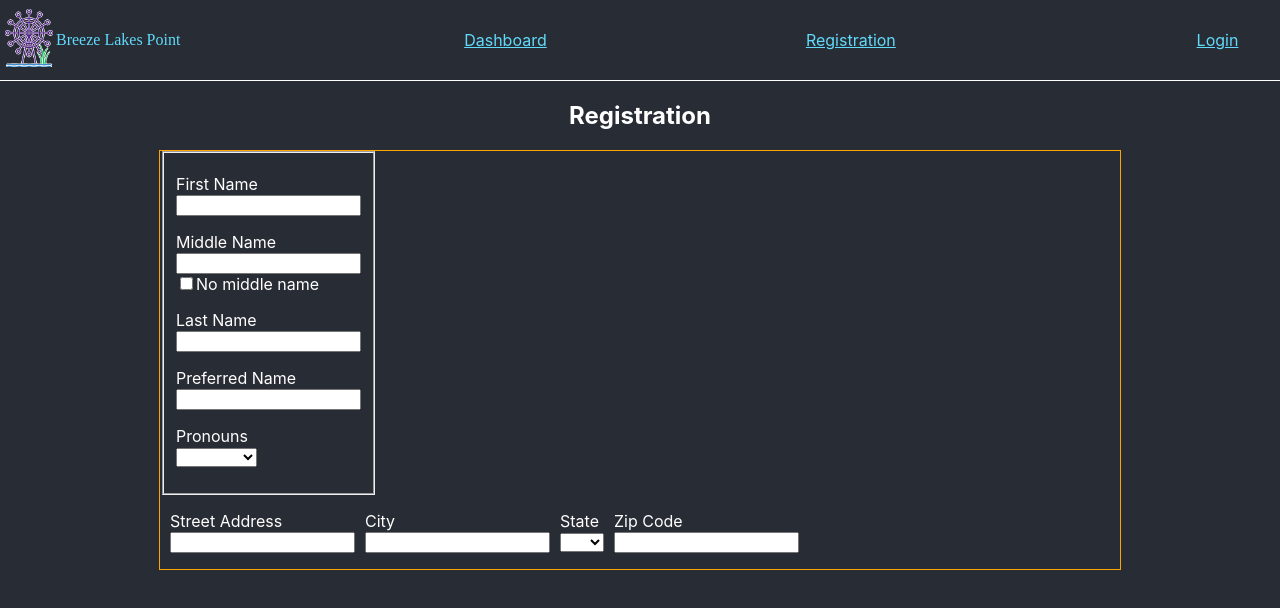
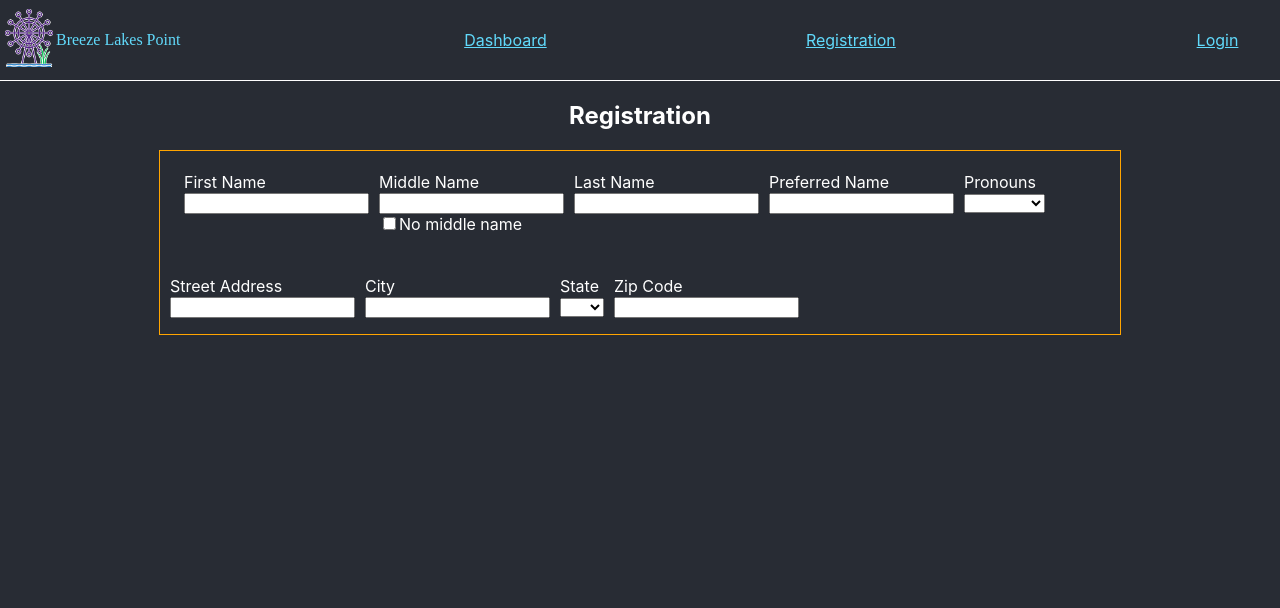
Before and after one commit to kristenkinnearohlmann/breeze-lakes-point-frontend, a React (Create React App) app: page /registration in a window 1280 px wide. Shown: the top 608 px of the page. Built offline with nearby package versions, Linux system fonts and the light colour scheme; a web font is replaced by a local one.

Commit message:
Added style to class for fieldset

```diff
--- a/src/components/Registration.css
+++ b/src/components/Registration.css
@@ -6,6 +6,7 @@
 }
 
 .input-fields-row {
+    border: 0;
     display: flex;
     flex-flow: row wrap;
 }
--- a/src/components/Registration.js
+++ b/src/components/Registration.js
@@ -40,7 +40,7 @@ class Registration extends Component {
                 <h2>Registration</h2>
                 <form className="form-reg">
                     <div className="input-fields-row">
-                        <fieldset>
+                        <fieldset className="input-fields-row">
                             <p>
                                 <label htmlFor="first_name">First Name</label><br/>
                                 <input type="text" name="first_name" id="first_name" value={this.state.first_name} onChange={this.handleonChange} />
```
